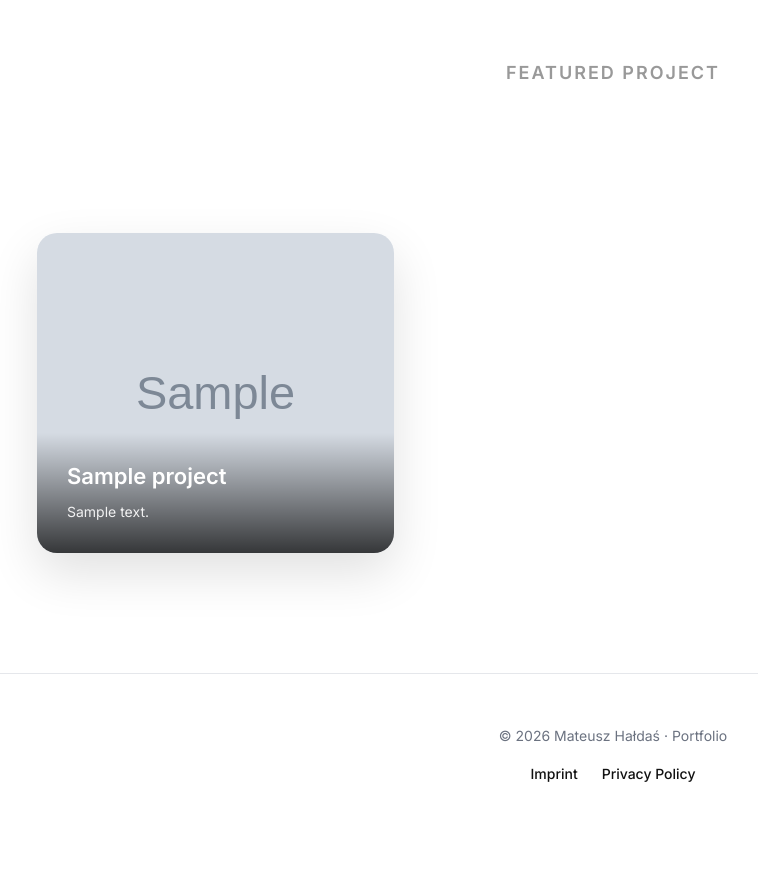
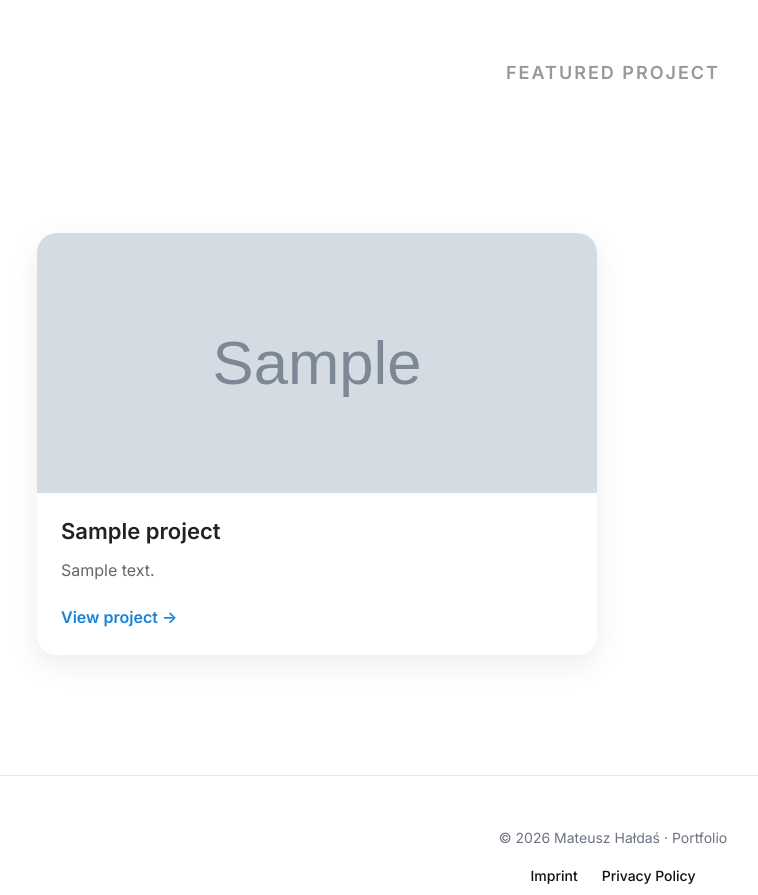
Before and after one commit to Ex333/portfolio, a Django app: page /projects/ in a window 1280 px wide. Shown: the part 822-1717 px from the top of the page, without its empty margins (27-785 px from the left). Before the commit the page ends 1604 px from the top, so only its background shows below. Run offline with Django 5.2, Linux system fonts and the light colour scheme; tables that the repository leaves empty hold one stand-in row (values such as "Sample post"); grey boxes marked "Sample" are stand-in pictures; some libraries are stand-ins or nearby versions.

Commit message:
projects grid updated

```diff
--- a/portfolio/static/css/main.css
+++ b/portfolio/static/css/main.css
@@ -607,63 +607,134 @@ footer {
 
 .projects-grid {
   display: grid;
-  grid-template-columns: repeat(3, minmax(0,1fr));
-  gap: 40px;
+  grid-template-columns: repeat(2, minmax(0, 1fr));
+  gap: 32px;
   width: 100%;
 }
 
-/* PROJECT CARD */
+
+/* ==============================
+   PROJECT CARD
+================================ */
 
 .project-card {
   display: block;
-  position: relative;
+  background: #ffffff;
+  border-radius: 20px;
   overflow: hidden;
-  border-radius: 20px;
   text-decoration: none;
-  color: white;
+  color: var(--color-text);
   width: 100%;
-  box-shadow: 0 20px 50px rgba(0,0,0,0.12);
-  transition: transform .3s ease, box-shadow .3s ease;
-  cursor: pointer;
+  box-shadow: 0 10px 30px rgba(0,0,0,0.08);
+  transition: transform .25s ease, box-shadow .25s ease;
+  cursor: default;
 }
 
-.project-card img {
-  width: 100%;
-  height: 320px;
-  object-fit: cover;
-  display:block;
-  transition: transform .5s ease;
+.project-card:hover {
+  transform: translateY(-6px);
+  box-shadow: 0 18px 40px rgba(0,0,0,0.12);
 }
 
-/* HOVER */
 
-.project-card:hover {
-  transform: translateY(-8px);
-  box-shadow: 0 30px 70px rgba(0,0,0,0.18);
+/* ==============================
+   PROJECT IMAGE
+================================ */
+
+.project-card-image {
+  width: 100%;
+  height: 260px;
+  overflow: hidden;
 }
 
-.project-card:hover img {
-  transform: scale(1.08);
+.project-card-image img {
+  width: 100%;
+  height: 100%;
+  object-fit: cover;
+  display: block;
+  transition: transform .4s ease;
 }
 
-/* OVERLAY */
-
-.project-overlay {
-  position: absolute;
-  bottom: 0;
-  width: 100%;
-  padding: 30px;
-  background: linear-gradient(to top, rgba(0,0,0,0.75), transparent);
+.project-card:hover .project-card-image img {
+  transform: scale(1.03);
 }
 
-.project-overlay h3 {
-  font-size: 22px;
-  margin-bottom: 10px;
+
+/* ==============================
+   PROJECT CONTENT
+================================ */
+
+.project-card-content {
+  padding: 24px;
+  background: #ffffff;
 }
 
-.project-overlay p {
-  font-size: 14px;
-  opacity: 0.9;
+.project-card-content h3 {
+  font-size: 22px;
+  line-height: 1.3;
+  margin: 0 0 12px;
+  color: #222;
+}
+
+.project-card-content p {
+  font-size: 16px;
+  line-height: 1.6;
+  margin: 0;
+  color: #666;
+}
+
+
+/* ==============================
+   PROJECT LINK
+================================ */
+
+.project-link {
+  display: inline-block;
+  margin-top: 20px;
+  color: #1683d8;
+  font-weight: 600;
+  text-decoration: none;
+}
+
+.project-link:hover {
+  text-decoration: underline;
+}
+
+
+/* ==============================
+   PROJECTS RESPONSIVE
+================================ */
+
+@media (max-width:1000px) {
+
+  .projects-grid {
+    grid-template-columns: repeat(2, minmax(0, 1fr));
+  }
+
+}
+
+@media (max-width:768px) {
+
+  .projects-container {
+    padding: 0 16px;
+  }
+
+  .projects-grid {
+    grid-template-columns: 1fr;
+    gap: 24px;
+  }
+
+  .project-card {
+    width: 100%;
+  }
+
+  .project-card-image {
+    height: 220px;
+  }
+
+  .project-card-content {
+    padding: 20px;
+  }
+
 }
 
 /* ==============================
@@ -1196,10 +1267,10 @@ transform: translateY(-2px);
    BLOG ARTICLE IMAGES
 ================================ */
 
-.blog-container{
-    max-width:820px;
-    margin:auto;
-    padding:0 24px;
+.blog-article-container {
+    max-width: 820px;
+    margin: auto;
+    padding: 0 24px;
 }
 .blog-article img{
   max-width:100% !important;
--- a/templates/projects.html
+++ b/templates/projects.html
@@ -16,6 +16,8 @@
     </p>
   </div>
 </section>
+
+
 <!-- ==============================
      PROJECTS INTRO
 ================================ -->
@@ -26,12 +28,16 @@
     practical applications, clean architecture and database design.
   </p>
 </div>
+
+
 <!-- ==============================
      FEATURED PROJECT
 ================================ -->
 <h2 class="featured-project">
   Featured Project
 </h2>
+
+
 <!-- ==============================
      PROJECTS GRID
 ================================ -->
@@ -41,57 +47,95 @@
     <div class="projects-grid">
 
       {% for project in page_obj %}
+
         {% if project.url %}
-          <a href="{{ project.url }}"
-             class="project-card"
-             target="_blank"
-             rel="noopener">
 
+          <article class="project-card">
+
+            <!-- PROJECT IMAGE -->
             {% if project.image %}
+              <div class="project-card-image">
                 <img
                   src="{{ project.image.url }}"
                   alt="{{ project.title }}"
                   loading="lazy">
+              </div>
             {% endif %}
 
-            <div class="project-overlay">
-              <h3>{{ project.title }}</h3>
-              <p>{{ project.short_description }}</p>
+
+            <!-- PROJECT CONTENT -->
+            <div class="project-card-content">
+
+              <h3>
+                {{ project.title }}
+              </h3>
+
+              <p>
+                {{ project.short_description }}
+              </p>
+
+              <a
+                href="{{ project.url }}"
+                class="project-link"
+                target="_blank"
+                rel="noopener">
+                View project →
+              </a>
+
             </div>
 
-          </a>
+          </article>
+
         {% endif %}
+
       {% empty %}
-        <p style="text-align:center;">No projects available yet.</p>
+
+        <p style="text-align:center;">
+          No projects available yet.
+        </p>
+
       {% endfor %}
 
     </div>
 
+
     <!-- ==============================
-         PAGINATION (IDENTICAL TO BLOG)
+         PAGINATION
     ================================= -->
     {% if page_obj.paginator.num_pages > 1 %}
+
       <div class="blog-pagination">
 
         {% if page_obj.has_previous %}
-        <a href="?page={{ page_obj.previous_page_number }}"
+
+          <a
+            href="?page={{ page_obj.previous_page_number }}"
             class="pagination-pill">
             ← Previous
           </a>
+
         {% endif %}
 
+
         <span class="pagination-current">
-        Page {{ page_obj.number }} of {{ page_obj.paginator.num_pages }}
+          Page {{ page_obj.number }}
+          of
+          {{ page_obj.paginator.num_pages }}
         </span>
 
+
         {% if page_obj.has_next %}
-        <a href="?page={{ page_obj.next_page_number }}"
+
+          <a
+            href="?page={{ page_obj.next_page_number }}"
             class="pagination-pill">
             Next →
           </a>
+
         {% endif %}
 
       </div>
+
     {% endif %}
 
   </div>
```
Lines whose indentation alone changed are shown as unchanged.
